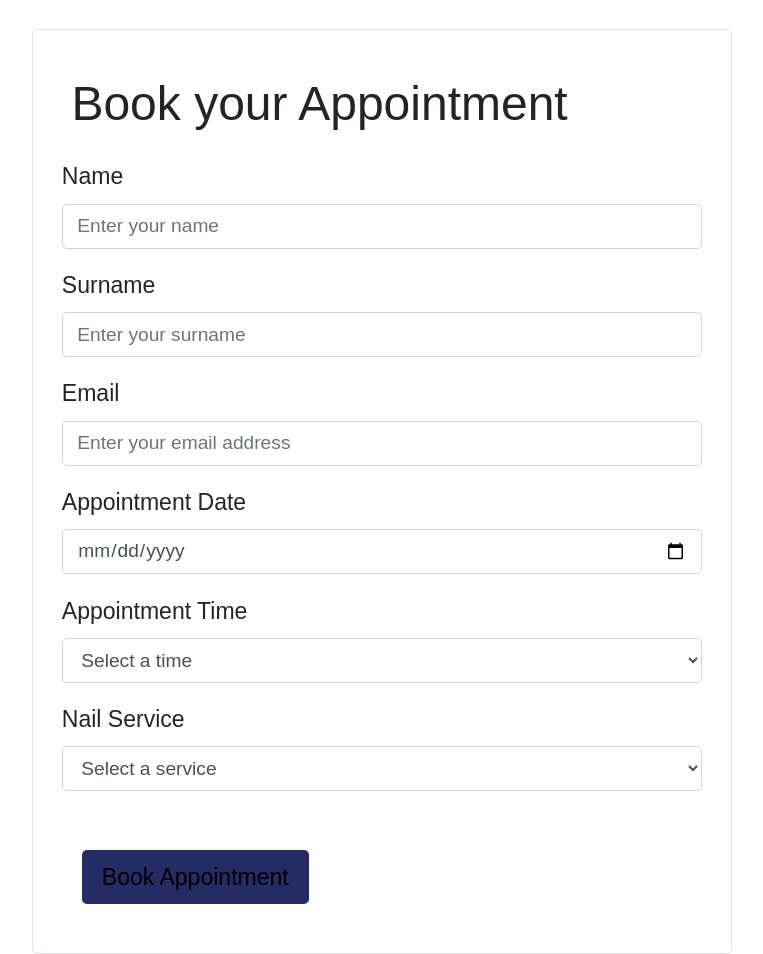
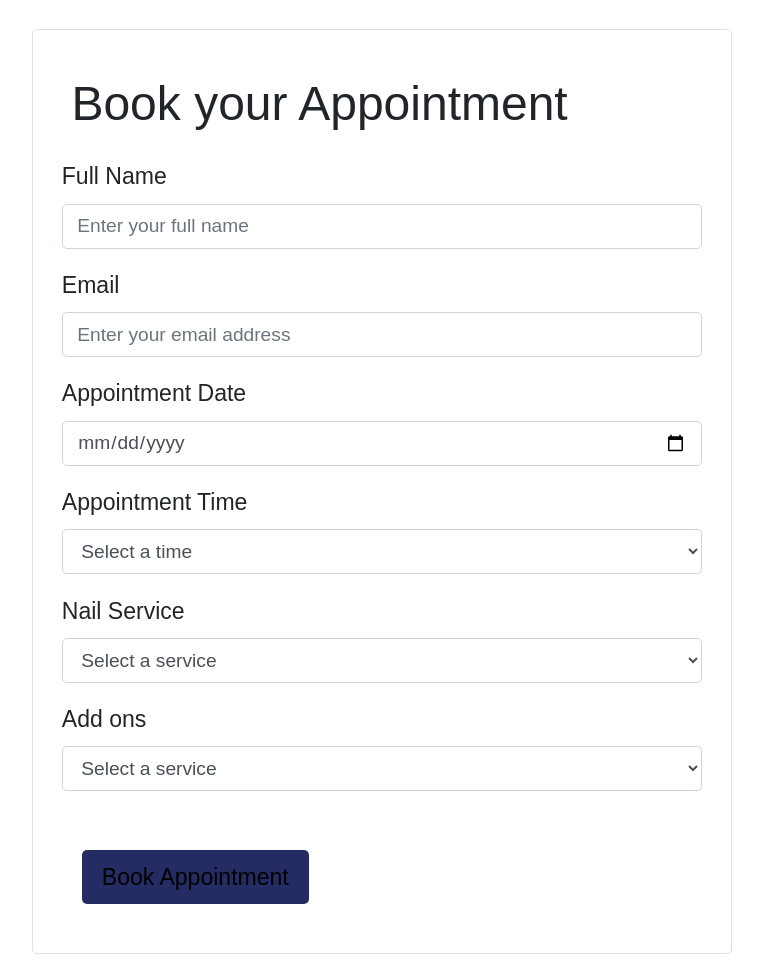
Before and after one commit to Bernadett-6/WebDesignAssessment, a plain HTML site: page bookNow.html in a window 1280 px wide. Shown: the whole page, without its empty margins (258-1021 px from the left). Drawn offline with nearby package versions, Linux system fonts and the light colour scheme; a web font is replaced by a local one.

Commit message:
added Add ons section to priceList and bookNow, removed surmane section from form

```diff
--- a/bookNow.html
+++ b/bookNow.html
@@ -30,25 +30,13 @@
         <legend class="p-2 bookNowheading">Book your Appointment</legend>
 
         <div class="mb-3">
-          <label for="name" class="form-label">Name</label>
+          <label for="name" class="form-label">Full Name</label>
           <input
             class="form-control"
             type="text"
             id="name"
             name="name"
-            placeholder="Enter your name"
-            required
-          />
-        </div>
-
-        <div class="mb-3">
-          <label for="surname" class="form-label">Surname</label>
-          <input
-            class="form-control"
-            type="text"
-            id="surname"
-            name="surname"
-            placeholder="Enter your surname"
+            placeholder="Enter your full name"
             required
           />
         </div>
@@ -102,6 +90,18 @@
             <option value="shellac">Shellac</option>
           </select>
         </div>
+
+        <div class="mb-3">
+          <label for="service" class="form-label">Add ons</label>
+          <select class="form-control" id="service" name="service">
+            <option value="">Select a service</option>
+            <option value="french">French</option>
+            <option value="simple nail art">Simple Nail Art</option>
+            <option value="detailed nail art">Detailed Nail Art</option>
+            <option value="chrome">Chrome</option>
+          </select>
+        </div>
+
       </fieldset>
 
       <button type="submit" class="formButton">Book Appointment</button>
--- a/css/style.css
+++ b/css/style.css
@@ -82,6 +82,10 @@ a:hover {
     font-size: 2.5rem;
 }
 
+.addOnheading {
+    font-size: 1.9rem;
+}
+
 img {
     position: relative;
     width: 300px;
```
Also changed, not shown: priceList.html (+10 -0 lines).
